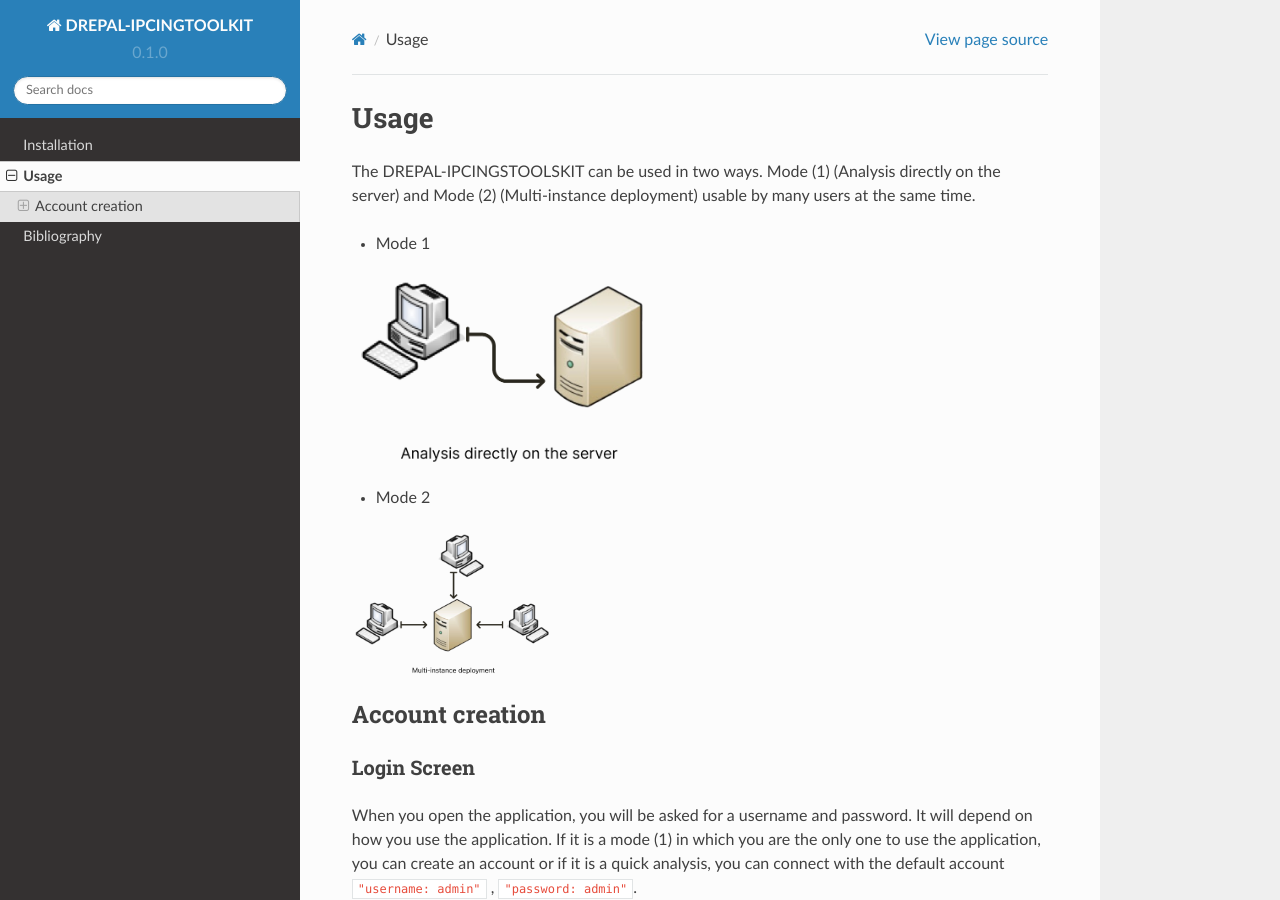
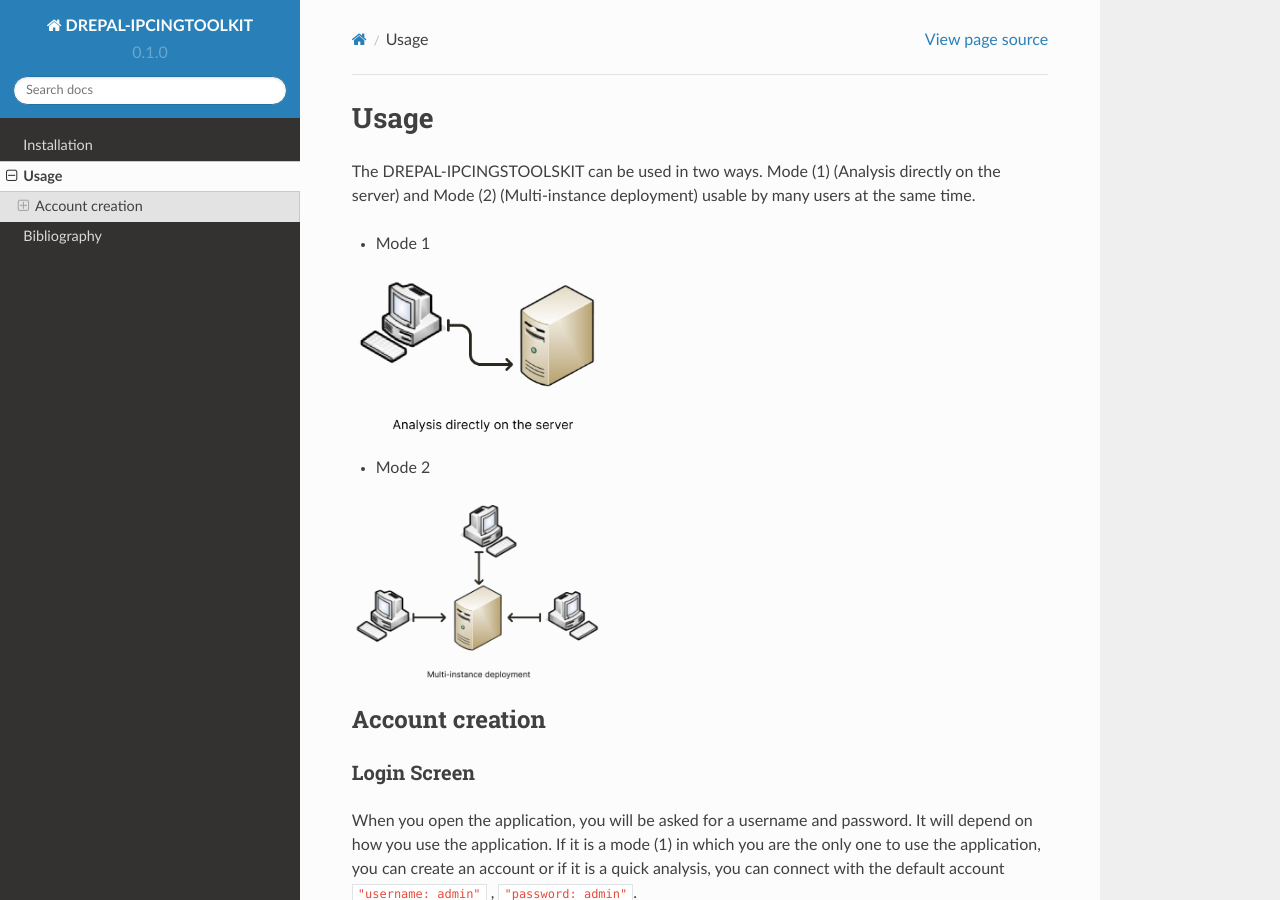
Before and after one commit to rezar12/DREPAL-IPCITOOLSKIT-DOC, a Sphinx documentation site: the page built from docs/source/Usage.rst, in a window 1280 px wide and 900 px high. Built offline with Sphinx 7.4.7 and the Read the Docs theme 2.0.0, drawn with Linux system fonts in a browser that asks for light colours.

Commit message:
Update Usage.rst

```diff
--- a/docs/source/Usage.rst
+++ b/docs/source/Usage.rst
@@ -5,12 +5,12 @@ The DREPAL-IPCINGSTOOLSKIT can be used in two ways. Mode (1) (Analysis directly
 
 * Mode 1
 .. image:: Images/mode1.png
-  :width: 300
+  :width: 250
   :alt: Analysis directly on the server
 
 * Mode 2
 .. image:: Images/mode2.png
-  :width: 200
+  :width: 250
   :alt: Multi-instance deployment
 
 
```
